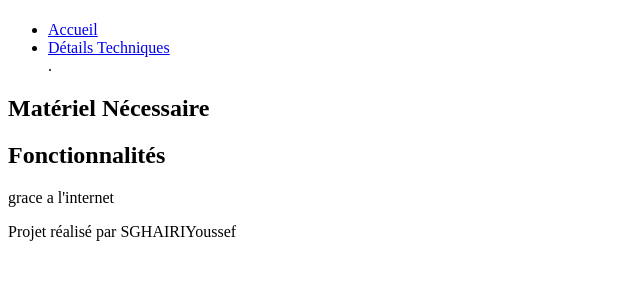
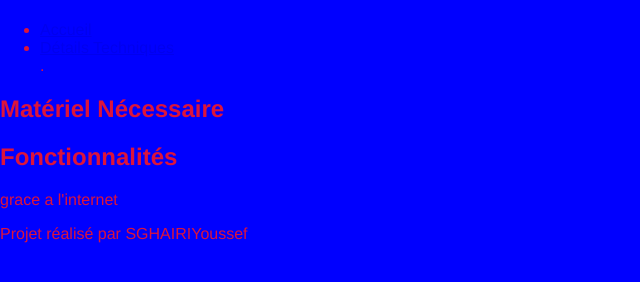
Before and after one commit to youssefdimamaghreb/Mon-chef-d-oeuvre-SGHARIyoussef, a plain HTML site: page details.html in a window 1280 px wide. Shown: the whole page, without its empty margins (0-640 px from the left). Drawn offline with Linux system fonts and the light colour scheme.

```diff
--- a/details.html
+++ b/details.html
@@ -3,6 +3,7 @@
 <head>
     <meta charset="UTF-8">
     <meta name="viewport" content="width=device-width, initial-scale=1.0">
+    <link rel="stylesheet" href="style.css">
     <title>Détails du Projet</title>
 </head>
 <body>
@@ -14,6 +15,8 @@
             <li><a href="index.html">Accueil</a></li>
             <li><a href="details.html">Détails Techniques</a></li>.
         </ul>
+
+
     </nav>
     <main>
         <section>
--- /dev/null
+++ b/style.css
@@ -0,0 +1,6 @@
+body {
+    font-family: 'Franklin Gothic Medium', 'Arial Narrow', Arial, sans-serif;
+    background-color: blue;
+    color: crimson;
+    margin: 0;
+}
```
Also changed, not shown: contact.html (+1 -0 lines), index.html (+2 -0 lines).
